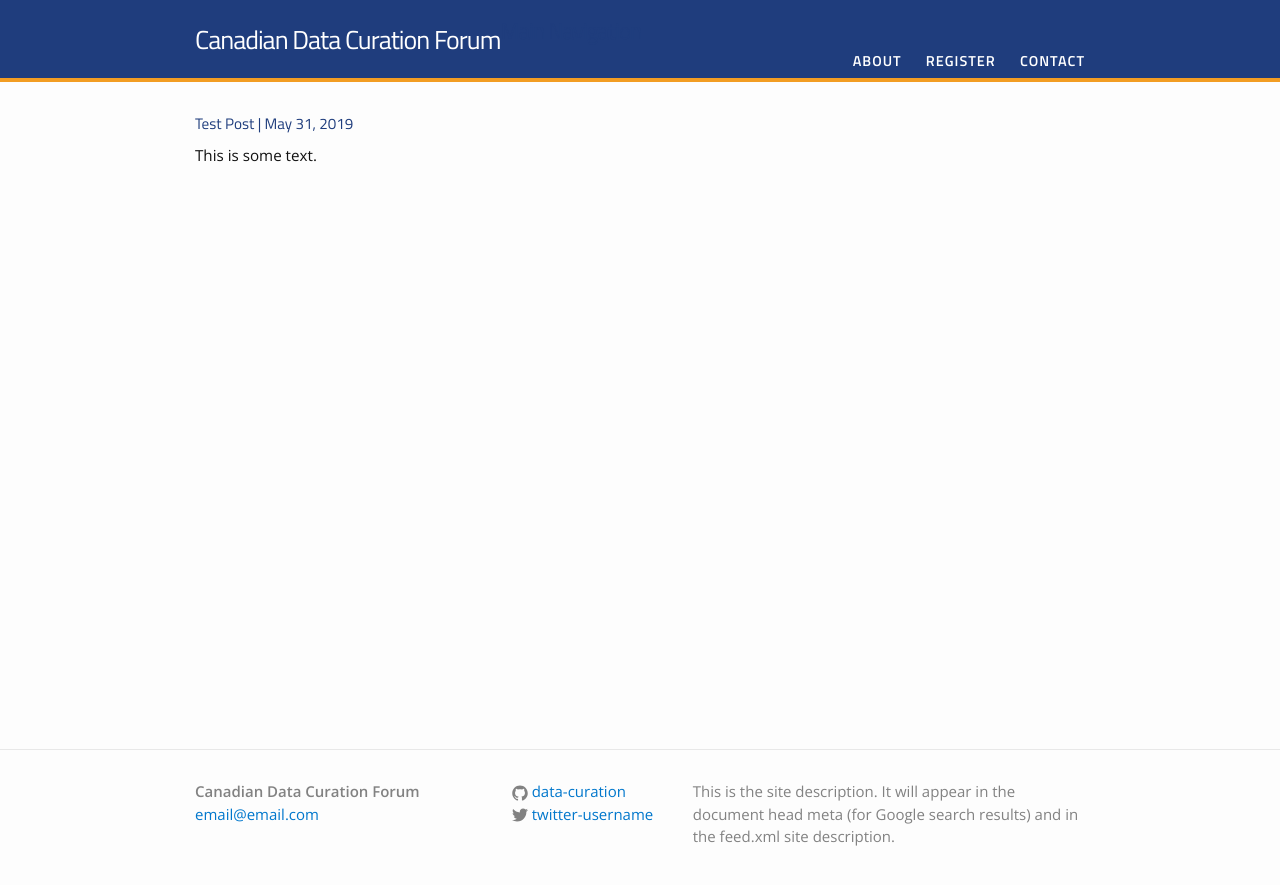
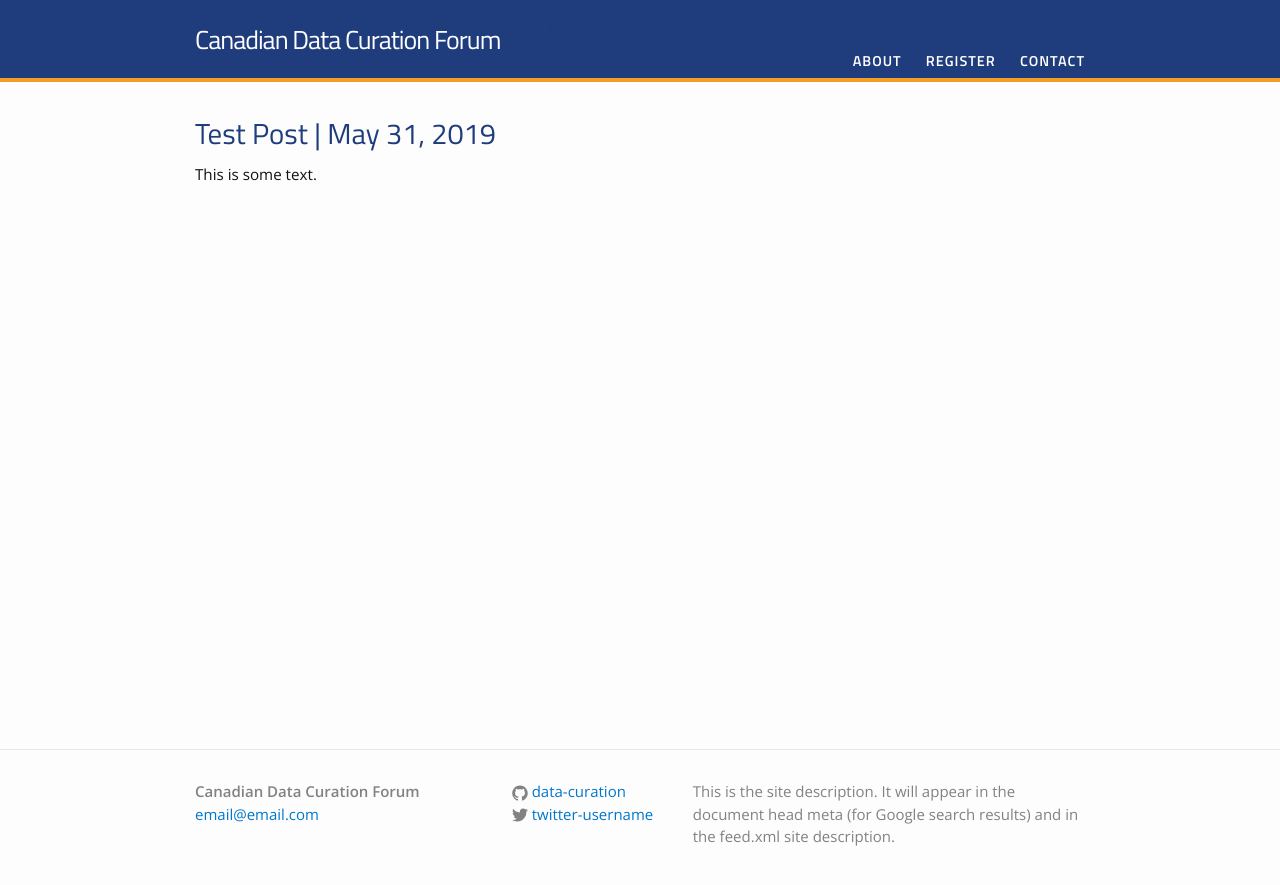
Before and after one commit to data-curation/data-curation.github.io, a Jekyll site: the page built from index.md, in a window 1280 px wide. Shown: the top 885 px of the page. Built offline with Jekyll 4.4.1, drawn with Linux system fonts in a browser that asks for light colours.

Commit message:
Update _layout.scss

```diff
--- a/_sass/_layout.scss
+++ b/_sass/_layout.scss
@@ -239,7 +239,7 @@ ul.listing li.listing-seperator {
 	padding-top: 15px;
 	font-weight: bold;
 	font-family: 'Titillium Web', sans-serif;
-	font-size: 1.75em;
+
 }
 
 ul.listing li.listing-item time {
@@ -254,4 +254,5 @@ ul.listing li.listing-item a {
 	color: $clemson-blue;
 	font-weight: 400;
 	font-family: 'Titillium Web', sans-serif;
+	font-size: $base-font-size * 2;
 }
```
